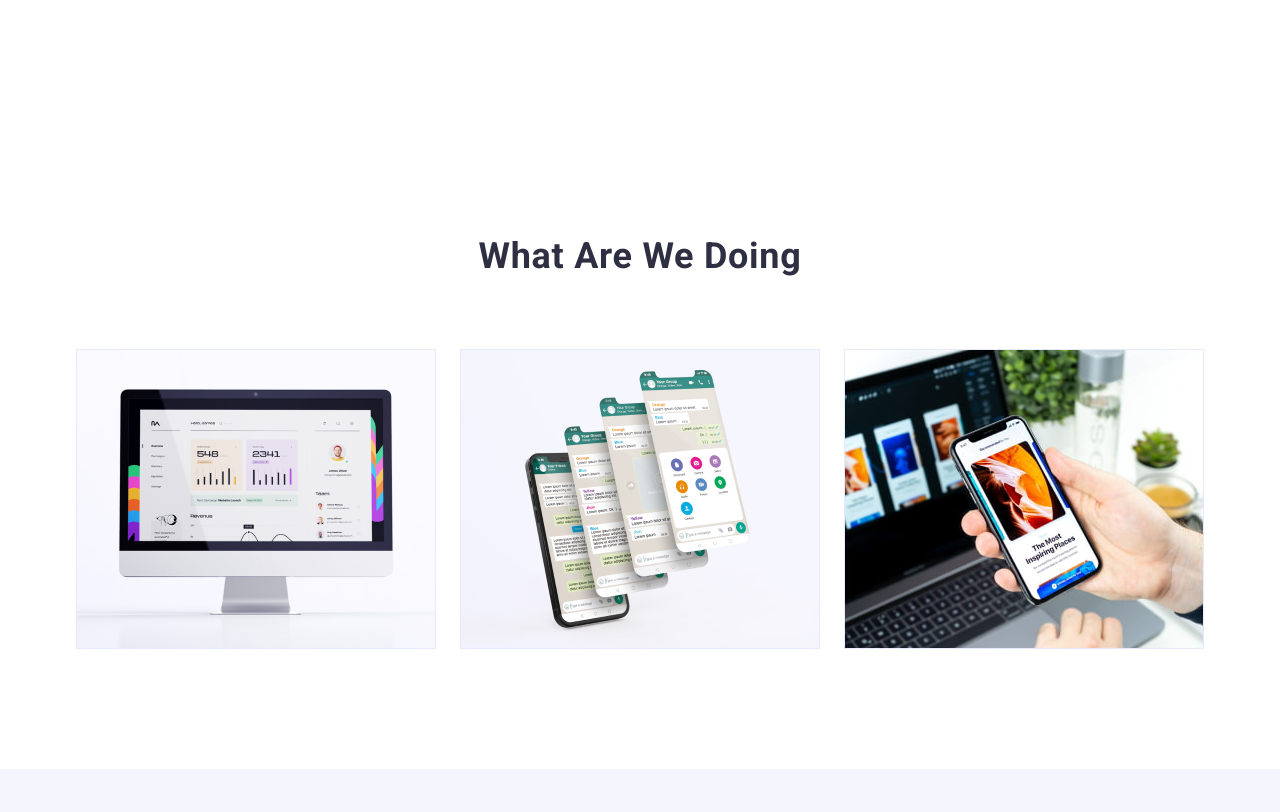
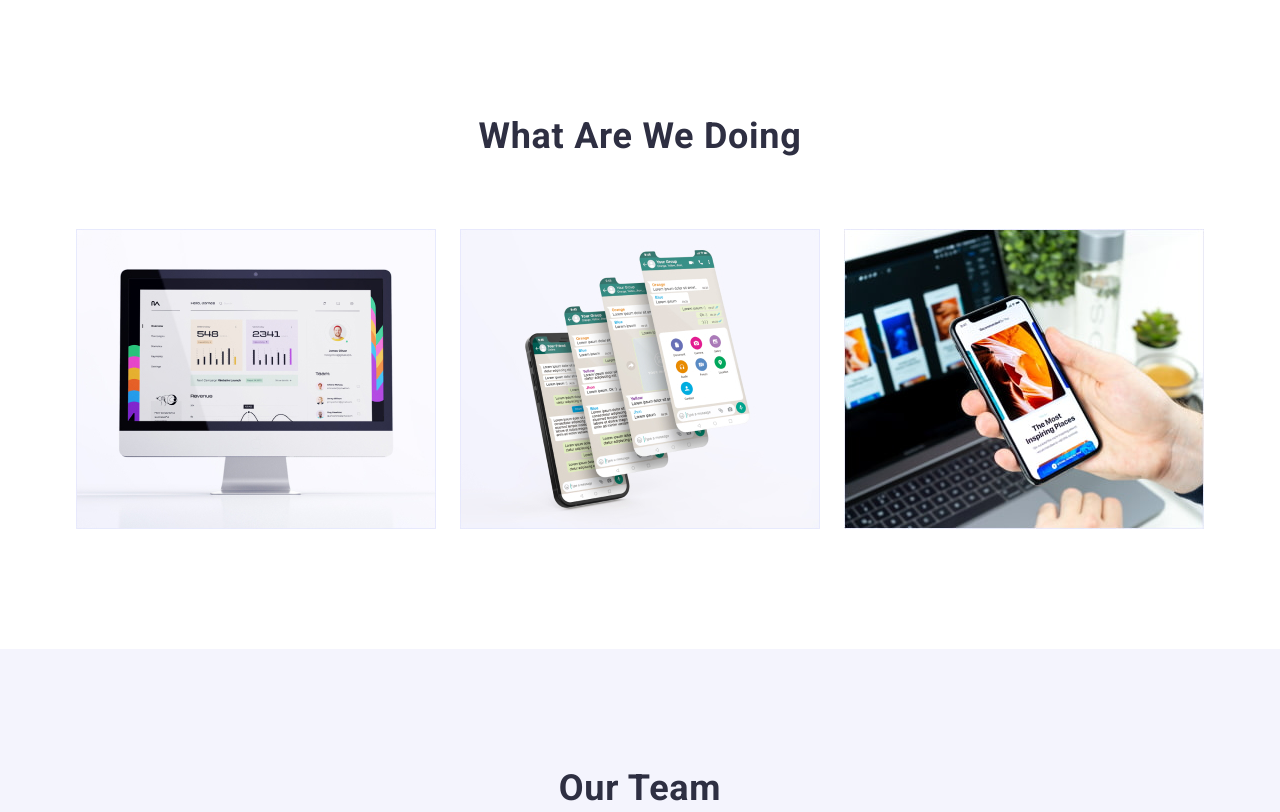
Before and after one commit to Oleksii-Koval/goit-markup-hw-03, a plain HTML site: page index.html in a window 1280 px wide. Shown: the part 924-1736 px from the top of the page. Drawn offline with nearby package versions, Linux system fonts and the light colour scheme.

Commit message:
end result hw3

```diff
--- a/css/styles.css
+++ b/css/styles.css
@@ -224,6 +224,9 @@ img {
   color: var(--sample-text);
 }
 /* Doing samples styles */
+.saction-doing-samples {
+  padding-top: 0;
+}
 .doing-title {
   font-weight: 700;
   font-size: 36px;
--- a/index.html
+++ b/index.html
@@ -111,8 +111,8 @@
 
       <!--section-3-doing samples-->
 
-      <section class="section">
-        <div class="container doing-container">
+      <section class="section saction-doing-samples">
+        <div class="container">
           <h2 class="doing-title">What are we doing</h2>
           <ul class="list doing-list">
             <li class="doing-list-item">
```
